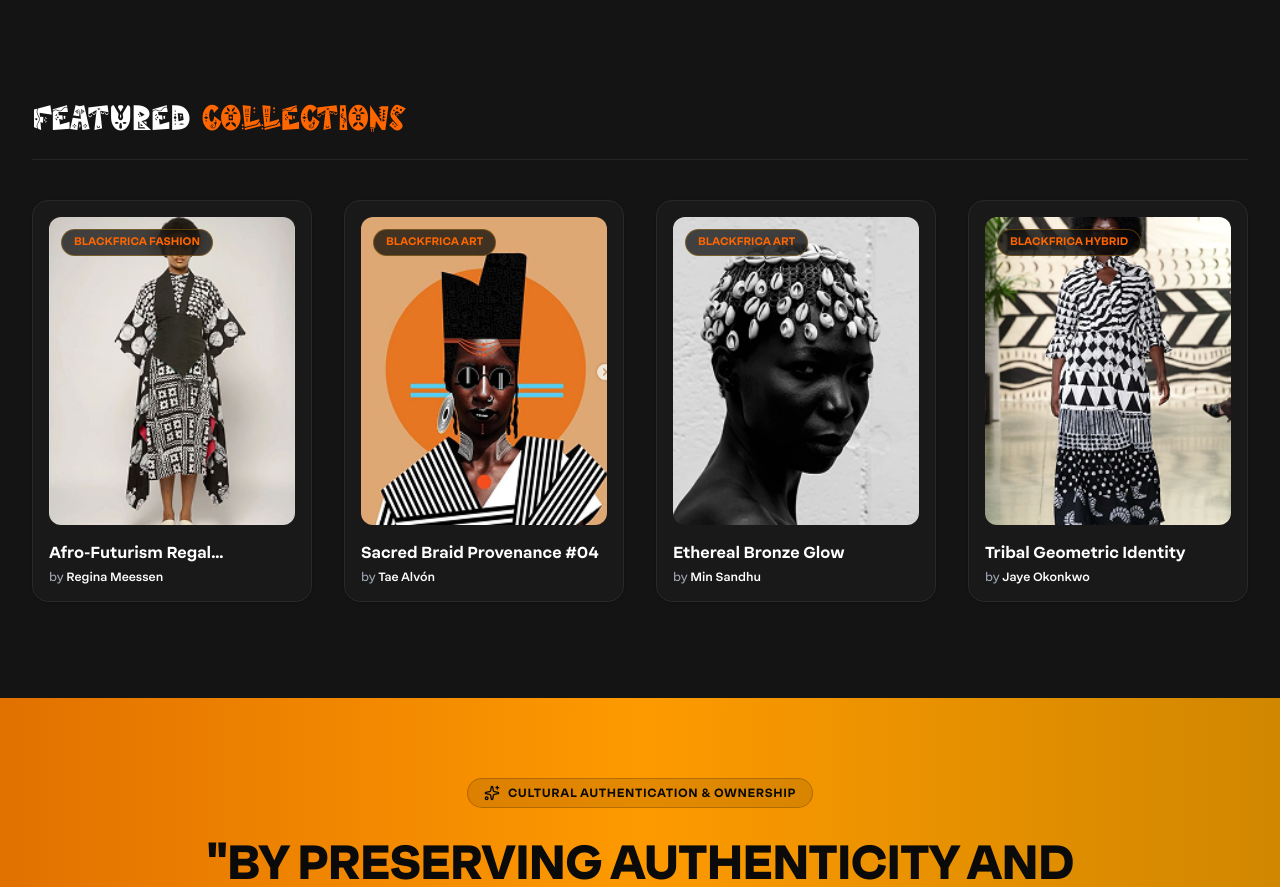
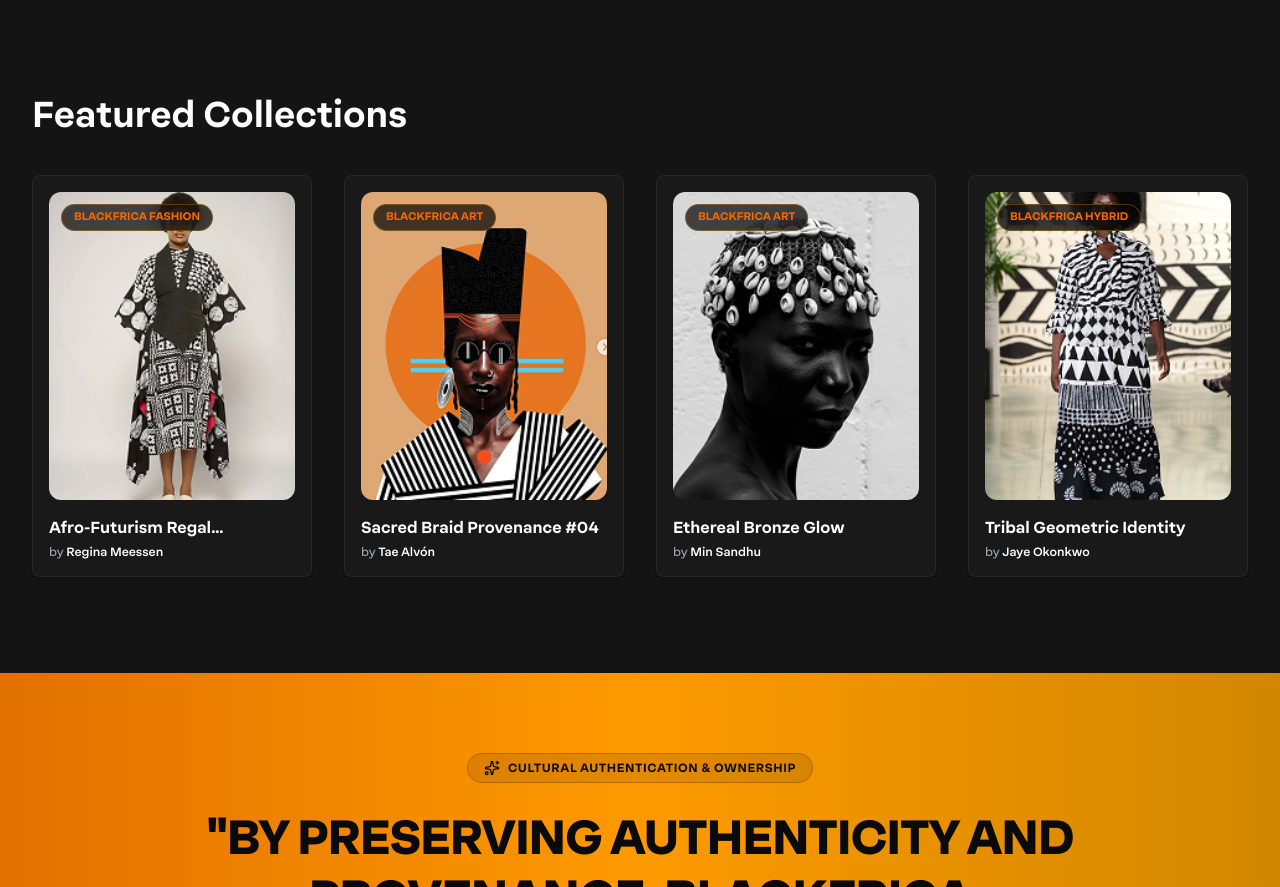
Before and after one commit to Kaycee276/blackfrica-fe, a Next.js app: page / in a window 1280 px wide. Shown: the part 1835-2722 px from the top of the page. Built offline with nearby package versions, Linux system fonts and the light colour scheme.

Commit message:
feat: refine text formatting and styling in CollectionsGrid component

```diff
--- a/src/components/CollectionsGrid.tsx
+++ b/src/components/CollectionsGrid.tsx
@@ -37,10 +37,10 @@ export const CollectionsGrid = () => {
               </h2>
 
               <p className="text-sm sm:text-base md:text-lg text-text-secondary max-w-full font-normal leading-relaxed">
-                BLACKfrica transforms its fashion editorials, model campaigns, and
-                styled photography into limited-edition digital collectibles
-                (NFTs) - giving fans, collectors, and brands a new way to support
-                and engage with African modelling culture.
+                BLACKfrica transforms its fashion editorials, model campaigns,
+                and styled photography into limited-edition digital collectibles
+                (NFTs) - giving fans, collectors, and brands a new way to
+                support and engage with African modelling culture.
                 <br />
                 <br />
                 Every photoshoot becomes a collectible. Every model becomes a
@@ -75,9 +75,9 @@ export const CollectionsGrid = () => {
       <section className="w-full bg-bg-secondary border-t border-border-primary py-16 sm:py-24 transition-colors">
         <div className="max-w-7xl mx-auto px-4 sm:px-6 lg:px-8">
           {/* Section Title */}
-          <div className="mb-10 border-b border-border-primary pb-6 text-left">
-            <h3 className="text-3xl sm:text-4xl font-extrabold uppercase text-text-primary tracking-tight font-mamakilo">
-              Featured <span className="text-brand-gold">Collections</span>
+          <div className="mb-10 text-left">
+            <h3 className="text-3xl sm:text-4xl font-bold text-text-primary ">
+              Featured Collections
             </h3>
           </div>
 
@@ -88,10 +88,10 @@ export const CollectionsGrid = () => {
                 item.category === "art"
                   ? "Blackfrica Art"
                   : item.category === "fashion"
-                  ? "Blackfrica Fashion"
-                  : item.category === "hybrid"
-                  ? "Blackfrica Hybrid"
-                  : "Blackfrica Modeling";
+                    ? "Blackfrica Fashion"
+                    : item.category === "hybrid"
+                      ? "Blackfrica Hybrid"
+                      : "Blackfrica Modeling";
 
               return (
                 <motion.div
@@ -100,7 +100,7 @@ export const CollectionsGrid = () => {
                   whileInView={{ opacity: 1, y: 0 }}
                   viewport={{ once: false, margin: "-30px" }}
                   transition={{ duration: 0.4, delay: idx * 0.08 }}
-                  className="group rounded-2xl bg-card-bg border border-card-border p-4 shadow-sm hover:shadow-xl hover:border-brand-gold transition-all duration-300 flex flex-col justify-between cursor-pointer"
+                  className="group rounded-lg bg-card-bg border border-card-border p-4 shadow-sm hover:shadow-xl hover:border-brand-gold transition-all duration-300 flex flex-col justify-between cursor-pointer"
                 >
                   {/* Image Container */}
                   <div className="relative w-full aspect-[4/5] rounded-xl overflow-hidden bg-bg-primary mb-4">
```
